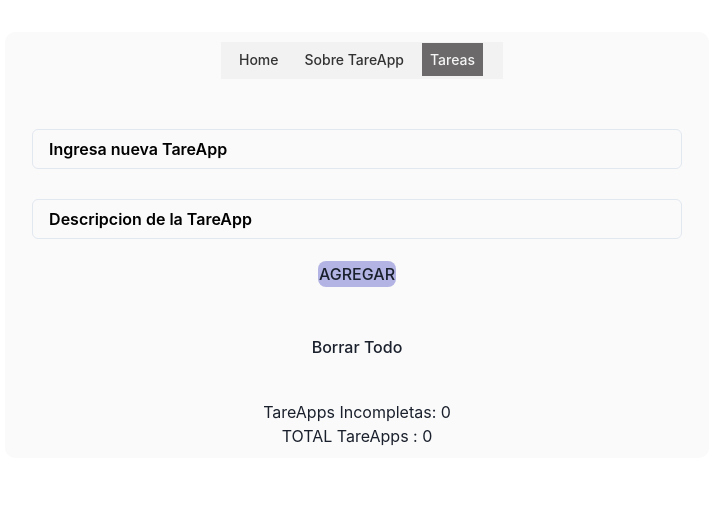
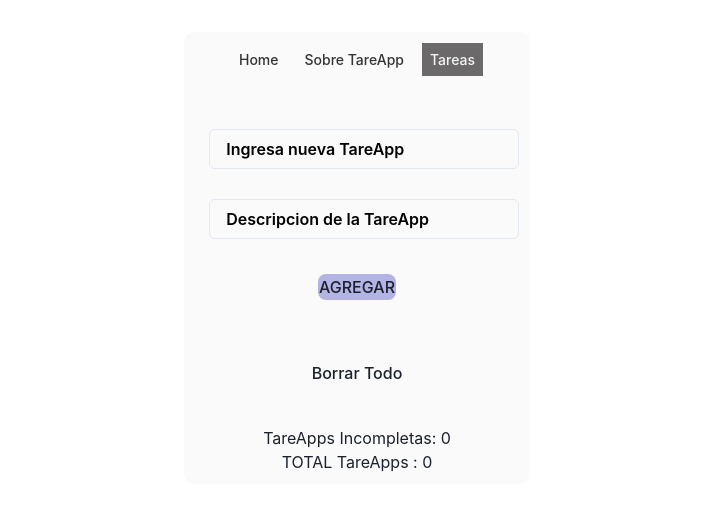
Before and after one commit to Pejoma2/my-react-tasks-list, a React (Vite) app: page /Tareas in a window 1280 px wide. Shown: the top 510 px of the page, without its empty margins (283-996 px from the left). Built offline with nearby package versions, Linux system fonts and the light colour scheme.

Commit message:
cuadrando estilos

```diff
--- a/src/App.css
+++ b/src/App.css
@@ -87,7 +87,7 @@
 
 .button-agregar {
   background-color: rgb(180, 180, 228);
-  margin: 7px;
+  margin: 20px;
   transition: transform 0.2s ease-in-out;
 }
 
--- a/src/App.jsx
+++ b/src/App.jsx
@@ -18,7 +18,7 @@ function App() {
       bgColor="#fafafa"
       borderRadius="10px"
       p="10px"
-      w="55vw"
+      w="27vw"
 
       >
       <BrowserRouter>
--- a/src/index.css
+++ b/src/index.css
@@ -69,7 +69,6 @@ button:focus-visible {
 }
 
 .navbar {
-  background-color: #f2f2f2;
   padding: 10px;
   margin-left:10px;
 }
```
